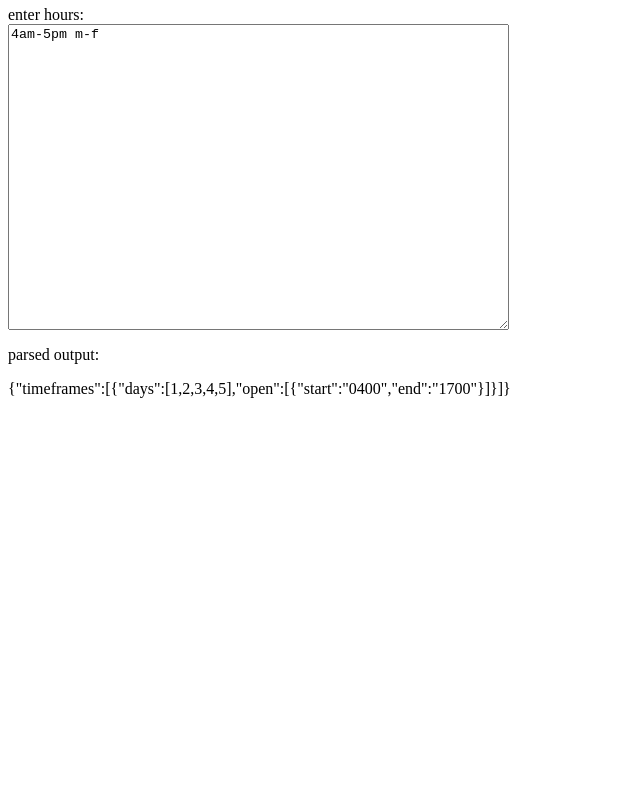
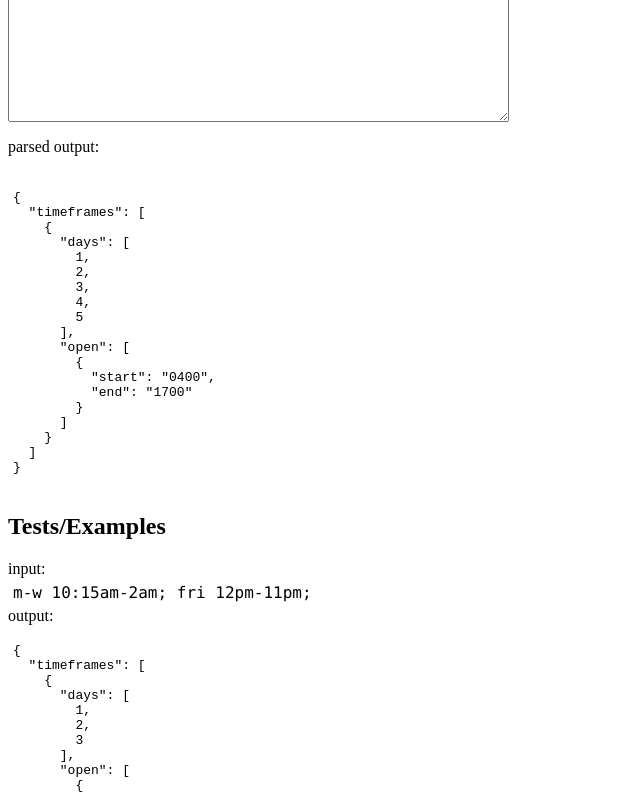
Before and after one commit to foursquare/hoursparser.js, a plain HTML site: page index.html in a window 1280 px wide. Shown: the part 60-854 px from the top of the page, without its empty margins (0-640 px from the left). Before the commit the page ends 800 px from the top, so only its background shows below. Drawn offline with nearby package versions, Linux system fonts and the light colour scheme.

Commit message:
add "tests"

```diff
--- a/index.html
+++ b/index.html
@@ -2,16 +2,21 @@
   <head>
     <script src="http://cdnjs.cloudflare.com/ajax/libs/underscore.js/1.6.0/underscore-min.js"></script>
     <script src="HoursParser.js"></script>
+    <script src="testcases.js"></script>
     <script src="http://cdnjs.cloudflare.com/ajax/libs/jquery/2.1.1/jquery.min.js"></script>
+    <style>
+      .json, .string {
+        padding: 5px;
+        font-family: Consolas, "Andale Mono WT", "Andale Mono", "Lucida Console", "Lucida Sans Typewriter", "DejaVu Sans Mono", "Bitstream Vera Sans Mono", "Liberation Mono", "Nimbus Mono L", Monaco, "Courier New", Courier, monospace;
+      }
+    </style>
   </head>
   <body>
-    <h1><a href="https://github.com/foursquare/hoursparser.js">Hoursparser.js</a> Demo</h1>
-    <p/>
     enter hours:<br/>
-    <textarea id="input" rows="20" cols="60">4am-5pm m-f</textarea>
+    <textarea id="input" rows="10" cols="60">4am-5pm m-f</textarea>
     <p/>
     parsed output:
-    <div id="output"/>
+    <div id="output" class="json"></div>
   </body>
   <script>
     var input = $('#input');
@@ -19,10 +24,40 @@
 
     function parseHours() {
       var hours = fourSq.util.HoursParser.parse(input.val())
-      output.text(JSON.stringify(hours))
+      output.empty();
+      output.append($('<pre>' + stringifyHours(hours) + '</pre>'))
     };
+
+    function stringifyHours(hours) {
+       return JSON.stringify(hours, undefined, 2).replace(/\n/g, "<br>");
+    }
 
     input.on('change keyup paste', parseHours);
     parseHours();
   </script>
+
+  <h2>Tests/Examples</h2>
+  <div id="test"></div>
+  <script>
+    var testOutput = $('#test');
+
+    _(testcases).each(function(testcase) {
+      console.log(testcase.input)
+      var hours = fourSq.util.HoursParser.parse(testcase.input);
+      var json = stringifyHours(hours)
+      var mismatch = json !== stringifyHours(testcase.output);
+
+      var divStr = '<div class="testcase"><div class="testcaseInput"><div class="label">input:</div><div class="string">' + testcase.input + '</div></div>';
+
+      if (mismatch) {
+        divStr += '<font color="red">ERROR'
+      }
+      divStr += '<div class="testcaseOutput"><div class="label">output:</div><div class="json"><pre>' + json + '</pre></div><hr/></div>'
+      if (mismatch) {
+        divStr += '</font>'
+      }
+
+      testOutput.append($(divStr))
+    });
+  </script>
 </html>
--- /dev/null
+++ b/testcases.js
@@ -0,0 +1,44 @@
+var testcases = [{
+  input: 'm-w 10:15am-2am; fri 12pm-11pm;',
+  output: /** @type {fourSq.api.models.hours.MachineHours} */ ({
+    timeframes: /** @type {Array.<fourSq.api.models.hours.MachineTimeframe>} */ ([
+      { days: [1, 2, 3], open: [ { start: '1015', end: '+0200' } ] },
+      { days: [5], open: [ { start: '1200', end: '2300' } ] }
+    ])
+  })
+}, {
+  input: 'mon, tues, wednesday 1015-2; f 12:00p until 2300;',
+  output: /** @type {fourSq.api.models.hours.MachineHours} */ ({
+    timeframes: /** @type {Array.<fourSq.api.models.hours.MachineTimeframe>} */ ([
+      { days: [1], open: [ { start: '1015', end: '+0200' } ] },
+      { days: [2], open: [ { start: '1015', end: '+0200' } ] },
+      { days: [3], open: [ { start: '1015', end: '+0200' } ] },
+      { days: [5], open: [ { start: '1200', end: '2300' } ] }
+    ])
+  })
+}, {
+  input: 'mon-tu, w 10:15 A.M.-02h00; f 12:00 until 23:00;',
+  output: /** @type {fourSq.api.models.hours.MachineHours} */ ({
+    timeframes: /** @type {Array.<fourSq.api.models.hours.MachineTimeframe>} */ ([
+      { days: [1, 2], open: [ { start: '1015', end: '+0200' } ] },
+      { days: [3], open: [ { start: '1015', end: '+0200' } ] },
+      { days: [5], open: [ { start: '1200', end: '2300' } ] }
+    ])
+  })
+}, {
+  input: 'm-f 10-12',
+  output: /** @type {fourSq.api.models.hours.MachineHours} */ ({
+    timeframes: /** @type {Array.<fourSq.api.models.hours.MachineTimeframe>} */ ([
+      { days: [1, 2, 3, 4, 5], open: [ { start: '1000', end: '1200' } ] }
+    ])
+  })
+}, {
+  input: '10:15am-2am m-w; 12pm-11pm fri,su',
+  output: /** @type {fourSq.api.models.hours.MachineHours} */ ({
+    timeframes: /** @type {Array.<fourSq.api.models.hours.MachineTimeframe>} */ ([
+      { days: [1, 2, 3], open: [ { start: '1015', end: '+0200' } ] },
+      { days: [5], open: [ { start: '1200', end: '2300' } ] },
+      { days: [7], open: [ { start: '1200', end: '2300' } ] }
+    ])
+  })
+}];
```
Also changed, not shown: 1 other file.
